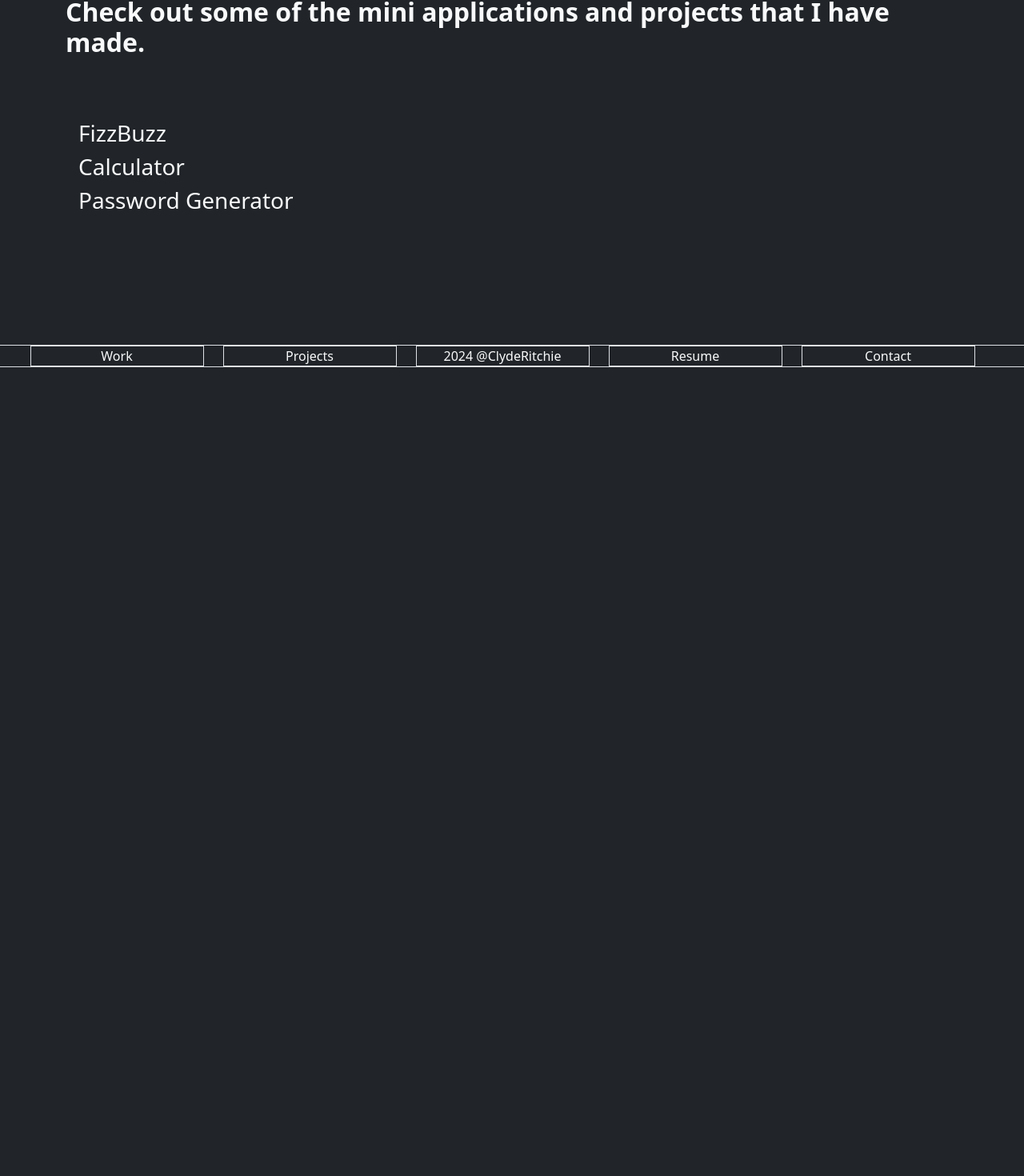
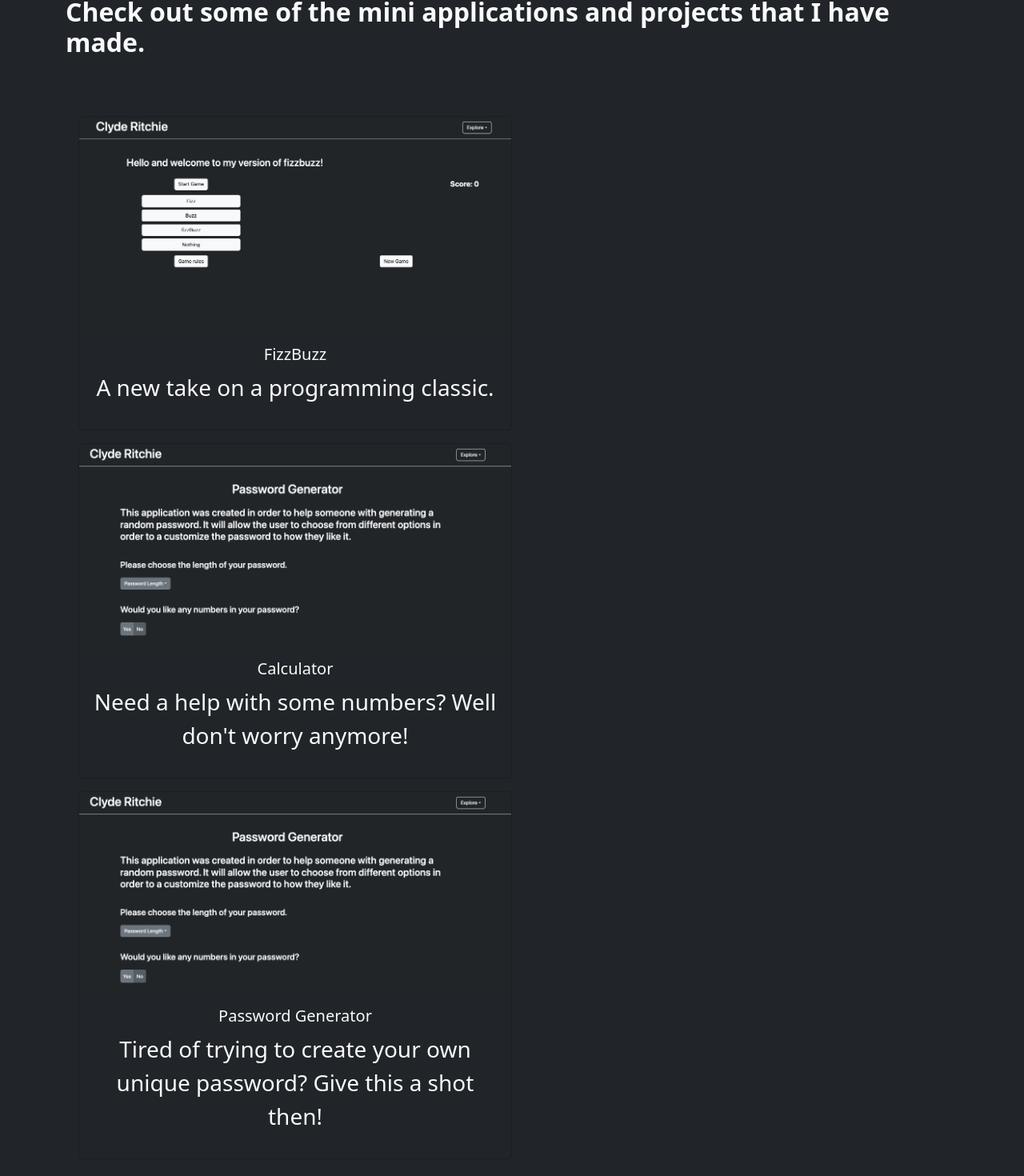
Before and after one commit to Clyderitchie/reactPortfolio, a React (Vite) app in the folder portfolio/: page /applications in a window 1280 px wide. Shown: the part 126-1596 px from the top of the page at 80% size. Before the commit the page ends 800 px from the top, so only its background shows below. Built offline with nearby package versions, Linux system fonts and the light colour scheme.

Commit message:
Styling the pages with some css

```diff
--- a/portfolio/src/pages/applications/appPage.jsx
+++ b/portfolio/src/pages/applications/appPage.jsx
@@ -1,5 +1,7 @@
 import { Link } from 'react-router-dom';
 import AppList from '../../components/ui/appPage/appList';
+import FizzBuzzImage from '../../components/ui/appPage/img/fizzBuzz.png';
+import PasswordGeneratorImage from '../../components/ui/appPage/img/passwordGenerator.png'
 
 
 
@@ -8,13 +10,38 @@ function Apps() {
         <AppList
             links={[
                 <Link key={1} className="list-item text-decoration-none fs-3 text-light" to='/fizzBuzz'>
-                    FizzBuzz
+                    <div className="col-6">
+                        <div className="card mb-3 bg-dark">
+                            <img src={FizzBuzzImage} className="card-img-top" alt="Screenshot of fizzBuzz page" />
+                            <div className="card-body">
+                                    <h5 className="text-light text-center">FizzBuzz</h5>
+                                    <p className="text-light text-center">A new take on a programming classic.</p>
+                            </div>
+                        </div>
+                    </div>
                 </Link>,
                 <Link key={2} className="list-item text-decoration-none fs-3 text-light" to='/calculator'>
-                    Calculator
+                    <div className="col-6">
+                        <div className="card mb-3 bg-dark">
+                            <img src={PasswordGeneratorImage} className="card-img-top" alt="Screenshot of password generator page" />
+                            <div className="card-body">
+                                    <h5 className="text-light text-center">Calculator</h5>
+                                    <p className="text-light text-center">Need a help with some numbers? Well don't worry anymore!</p>
+                            </div>
+                        </div>
+                    </div>
+
                 </Link>,
                 <Link key={3} className="list-item text-decoration-none fs-3 text-light" to='/password'>
-                    Password Generator
+                       <div className="col-6">
+                        <div className="card mb-3 bg-dark">
+                            <img src={PasswordGeneratorImage} className="card-img-top" alt="Screenshot of password generator page" />
+                            <div className="card-body">
+                                    <h5 className="text-light text-center">Password Generator</h5>
+                                    <p className="text-light text-center">Tired of trying to create your own unique password? Give this a shot then!</p>
+                            </div>
+                        </div>
+                    </div>
                 </Link>
             ]}
         />
--- /dev/null
+++ b/portfolio/src/pages/applications/calculator.css
@@ -0,0 +1,17 @@
+/* Calculator Container */
+#calc-container {
+    outline: 3px solid red;
+}
+
+/* Calculator keys */
+.oppKeys {
+    width: 5.8%;
+}
+
+.numericKeys {
+    width: 11.8%;
+}
+
+.equalKey {
+    width: 23%;
+}
--- a/portfolio/src/pages/applications/calculator.jsx
+++ b/portfolio/src/pages/applications/calculator.jsx
@@ -1,4 +1,5 @@
 import { useState, useEffect } from "react";
+import './calculator.css';
 
 function Calculator() {
     const [displayValue, setDisplayValue] = useState('0');
@@ -110,51 +111,51 @@ function Calculator() {
     return (
         <>
             <div className="container mt-5">
-                <div className="row d-flex flex-column justify-content-center">
-                    <div className="col-6">
-                        <div className="calculator card">
+                <div id="calc-container" className="row d-flex flex-column justify-content-center">
+                    <div className="col-3">
+                        <div id="input-space" className="calculator card">
                             <input type="text" className="calculator-screen z-depth-1" value={displayValue} readOnly />
                         </div>
                     </div>
                     <div className="col-6 w-100">
                         <div className="calculator-keys">
-                            <button type="button" className="operator btn btn-info" value="+" onClick={handleButtonClick}>+</button>
-                            <button type="button" className="operator btn btn-info" value="-" onClick={handleButtonClick}>-</button>
-                            <button type="button" className="operator btn btn-info" value="*" onClick={handleButtonClick}>&times;</button>
-                            <button type="button" className="operator btn btn-info" value="/" onClick={handleButtonClick}>&divide;</button>
+                            <button type="button" className="operator btn btn-info oppKeys" value="+" onClick={handleButtonClick}>+</button>
+                            <button type="button" className="operator btn btn-info oppKeys" value="-" onClick={handleButtonClick}>-</button>
+                            <button type="button" className="operator btn btn-info oppKeys" value="*" onClick={handleButtonClick}>&times;</button>
+                            <button type="button" className="operator btn btn-info oppKeys" value="/" onClick={handleButtonClick}>&divide;</button>
                         </div>
                     </div>
                     <div className="col-6">
                         <div className="calculator-keys">
-                            <button type="button" value="7" className="btn btn-light wave-effect" onClick={handleButtonClick}>7</button>
-                            <button type="button" value="8" className="btn btn-light wave-effect" onClick={handleButtonClick}>8</button>
-                            <button type="button" value="9" className="btn btn-light wave-effect" onClick={handleButtonClick}>9</button>
+                            <button type="button" value="7" className="btn btn-light wave-effect numericKeys" onClick={handleButtonClick}>7</button>
+                            <button type="button" value="8" className="btn btn-light wave-effect numericKeys" onClick={handleButtonClick}>8</button>
+                            <button type="button" value="9" className="btn btn-light wave-effect numericKeys" onClick={handleButtonClick}>9</button>
                         </div>
                     </div>
                     <div className="col-6">
                         <div className="calculator-keys">
-                            <button type="button" value="4" className="btn btn-light wave-effect" onClick={handleButtonClick}>4</button>
-                            <button type="button" value="5" className="btn btn-light wave-effect" onClick={handleButtonClick}>5</button>
-                            <button type="button" value="6" className="btn btn-light wave-effect" onClick={handleButtonClick}>6</button>
+                            <button type="button" value="4" className="btn btn-light wave-effect numericKeys" onClick={handleButtonClick}>4</button>
+                            <button type="button" value="5" className="btn btn-light wave-effect numericKeys" onClick={handleButtonClick}>5</button>
+                            <button type="button" value="6" className="btn btn-light wave-effect numericKeys" onClick={handleButtonClick}>6</button>
                         </div>
                     </div>
                     <div className="col-6">
                         <div className="calculator-keys">
-                            <button type="button" value="1" className="btn btn-light wave-effect" onClick={handleButtonClick}>1</button>
-                            <button type="button" value="2" className="btn btn-light wave-effect" onClick={handleButtonClick}>2</button>
-                            <button type="button" value="3" className="btn btn-light wave-effect" onClick={handleButtonClick}>3</button>
+                            <button type="button" value="1" className="btn btn-light wave-effect numericKeys" onClick={handleButtonClick}>1</button>
+                            <button type="button" value="2" className="btn btn-light wave-effect numericKeys" onClick={handleButtonClick}>2</button>
+                            <button type="button" value="3" className="btn btn-light wave-effect numericKeys" onClick={handleButtonClick}>3</button>
                         </div>
                     </div>
                     <div className="col-6">
                         <div className="calculator-keys">
-                            <button type="button" value="0" className="btn btn-light waves-effect" onClick={handleButtonClick}>0</button>
-                            <button type="button" className="decimal function btn btn-secondary" value="." onClick={handleButtonClick}>.</button>
-                            <button type="button" className="all-clear function btn btn-danger btn-sm" value="all-clear" onClick={handleButtonClick}>AC</button>
+                            <button type="button" value="0" className="btn btn-light waves-effect numericKeys" onClick={handleButtonClick}>0</button>
+                            <button type="button" className="decimal function btn btn-secondary numericKeys" value="." onClick={handleButtonClick}>.</button>
+                            <button type="button" className="all-clear function btn btn-danger numericKeys" value="all-clear" onClick={handleButtonClick}>AC</button>
                         </div>
                     </div>
                     <div className="col-6">
                         <div className="calculator-keys">
-                        <button type="button" className="equal-sign operator btn btn-default text-dark bg-light" value="=" onClick={handleButtonClick}>=</button>
+                        <button type="button" className="equal-sign operator btn btn-default text-dark bg-light equalKey" value="=" onClick={handleButtonClick}>=</button>
                         </div>
                     </div>
                 </div>
```
